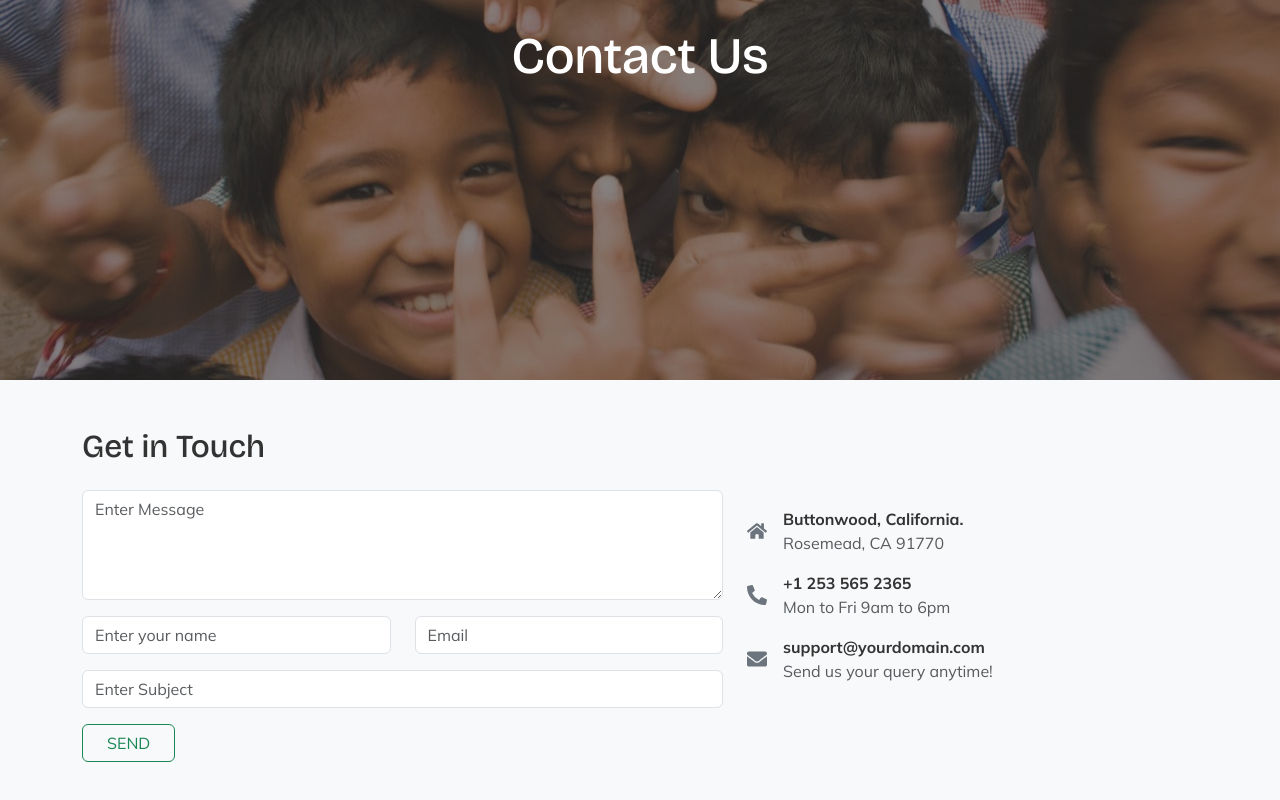
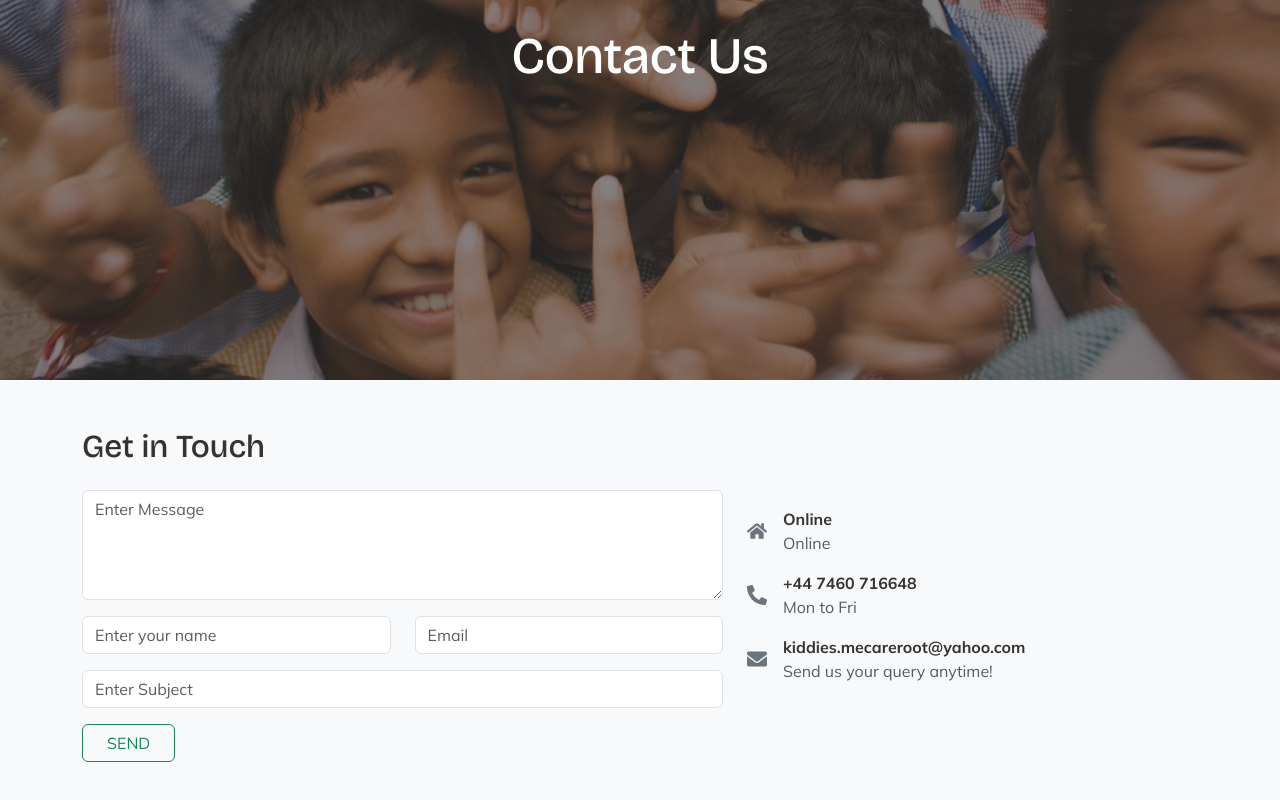
Before and after one commit to joshuaodunbaku/foundation-project, a React (Vite) app: page /contacts in a window 1280 px wide. Shown: the part 370-1170 px from the top of the page. Built offline with nearby package versions, Linux system fonts and the light colour scheme; a web font is replaced by a local one.

Commit message:
added contact page

```diff
--- a/src/Routes/Contact.jsx
+++ b/src/Routes/Contact.jsx
@@ -98,21 +98,21 @@ const Contact = () => {
             <div className="d-flex align-items-center mb-3">
               <FaHome size={20} className="me-3 text-secondary" />
               <div>
-                <strong>Buttonwood, California.</strong>
-                <p className="mb-0 text-muted">Rosemead, CA 91770</p>
+                <strong>Online</strong>
+                <p className="mb-0 text-muted">Online</p>
               </div>
             </div>
             <div className="d-flex align-items-center mb-3">
               <FaPhoneAlt size={20} className="me-3 text-secondary" />
               <div>
-                <strong>+1 253 565 2365</strong>
-                <p className="mb-0 text-muted">Mon to Fri 9am to 6pm</p>
+                <strong>+44 7460 716648</strong>
+                <p className="mb-0 text-muted">Mon to Fri</p>
               </div>
             </div>
             <div className="d-flex align-items-center">
               <FaEnvelope size={20} className="me-3 text-secondary" />
               <div>
-                <strong>support@yourdomain.com</strong>
+                <strong>kiddies.mecareroot@yahoo.com</strong>
                 <p className="mb-0 text-muted">Send us your query anytime!</p>
               </div>
             </div>
```
